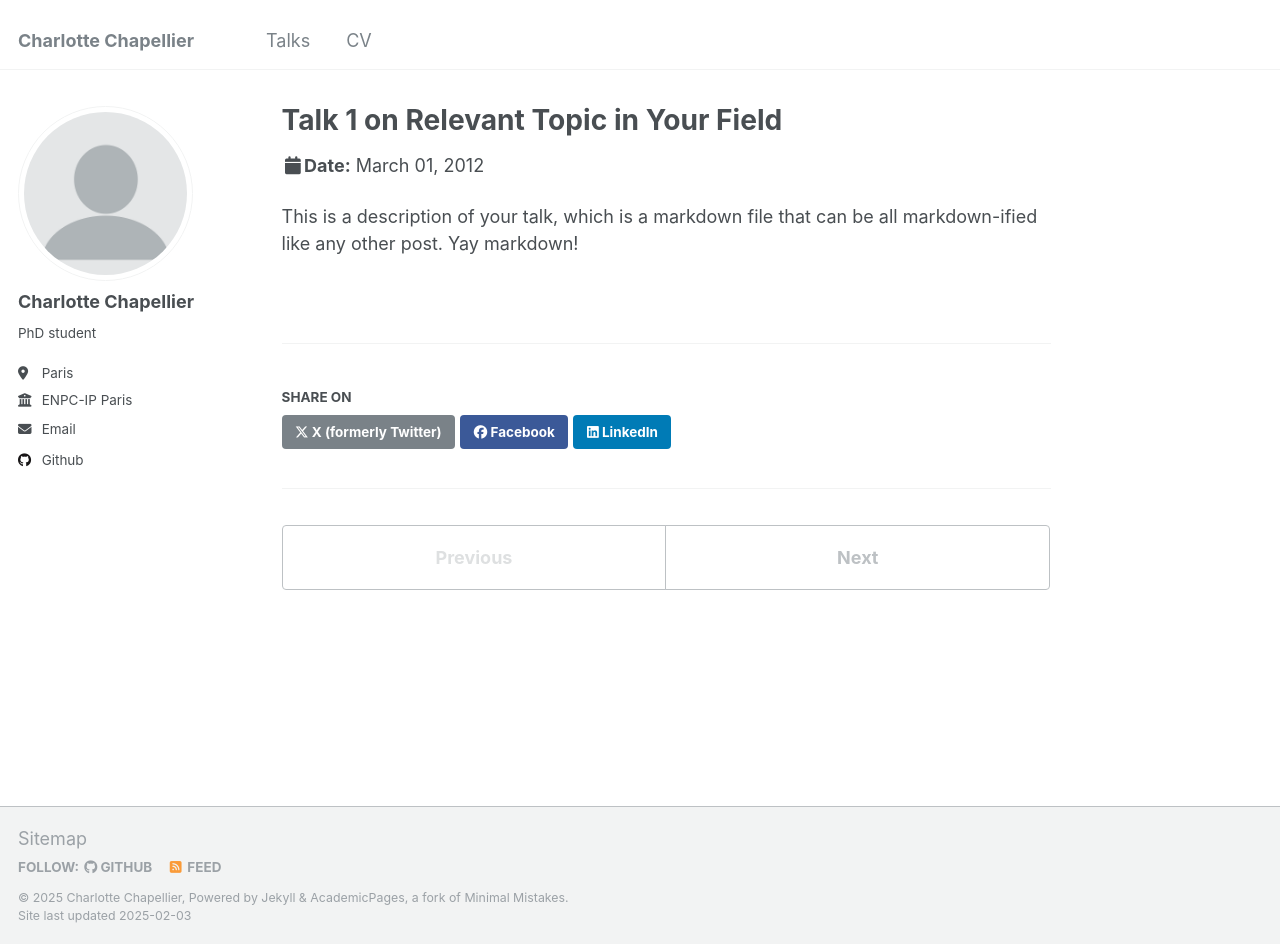
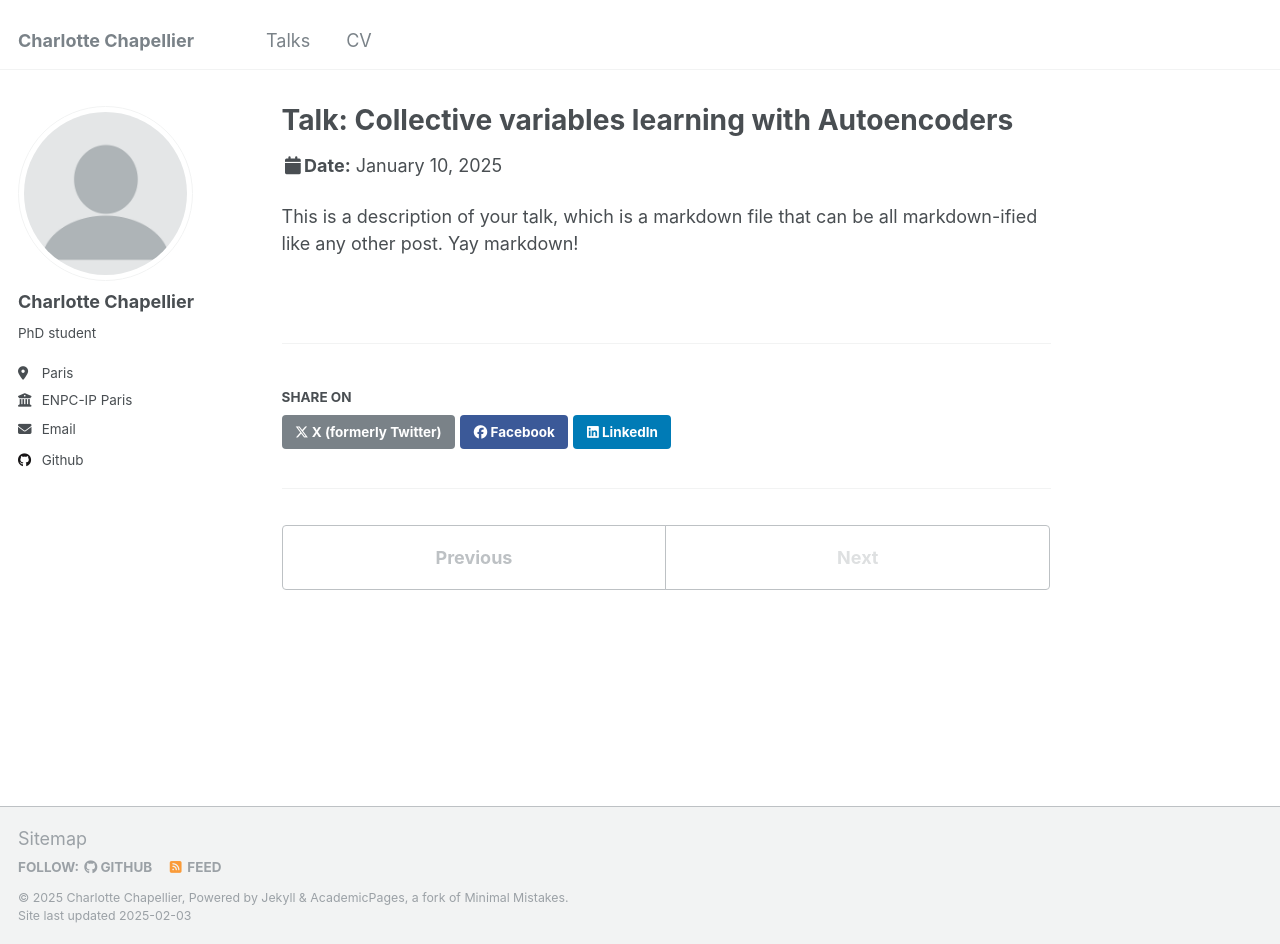
Before and after one commit to chapellier-c/chapellier-c, a Jekyll site: the page built from _talks/2012-03-01-talk-1.md, in a window 1280 px wide and 944 px high. Built offline with Jekyll 4.4.1, drawn with Linux system fonts in a browser that asks for light colours.

Commit message:
Update 2012-03-01-talk-1.md
Added the CNRS LIA CV learning presentation in talks

```diff
--- a/_talks/2012-03-01-talk-1.md
+++ b/_talks/2012-03-01-talk-1.md
@@ -1,11 +1,11 @@
 ---
-title: "Talk 1 on Relevant Topic in Your Field"
+title: "Talk: Collective variables learning with Autoencoders"
 collection: talks
 type: "Talk"
-permalink: /talks/2012-03-01-talk-1
-venue: "UC San Francisco, Department of Testing"
-date: 2012-03-01
-location: "San Francisco, California"
+permalink: /talks/2025-01-10-LIA-CV
+venue: "CNRS-UIUC LIA annual meeting"
+date: 2025-01-10
+location: "Hauteluce, French Alps"
 ---
 
 This is a description of your talk, which is a markdown file that can be all markdown-ified like any other post. Yay markdown!
```
